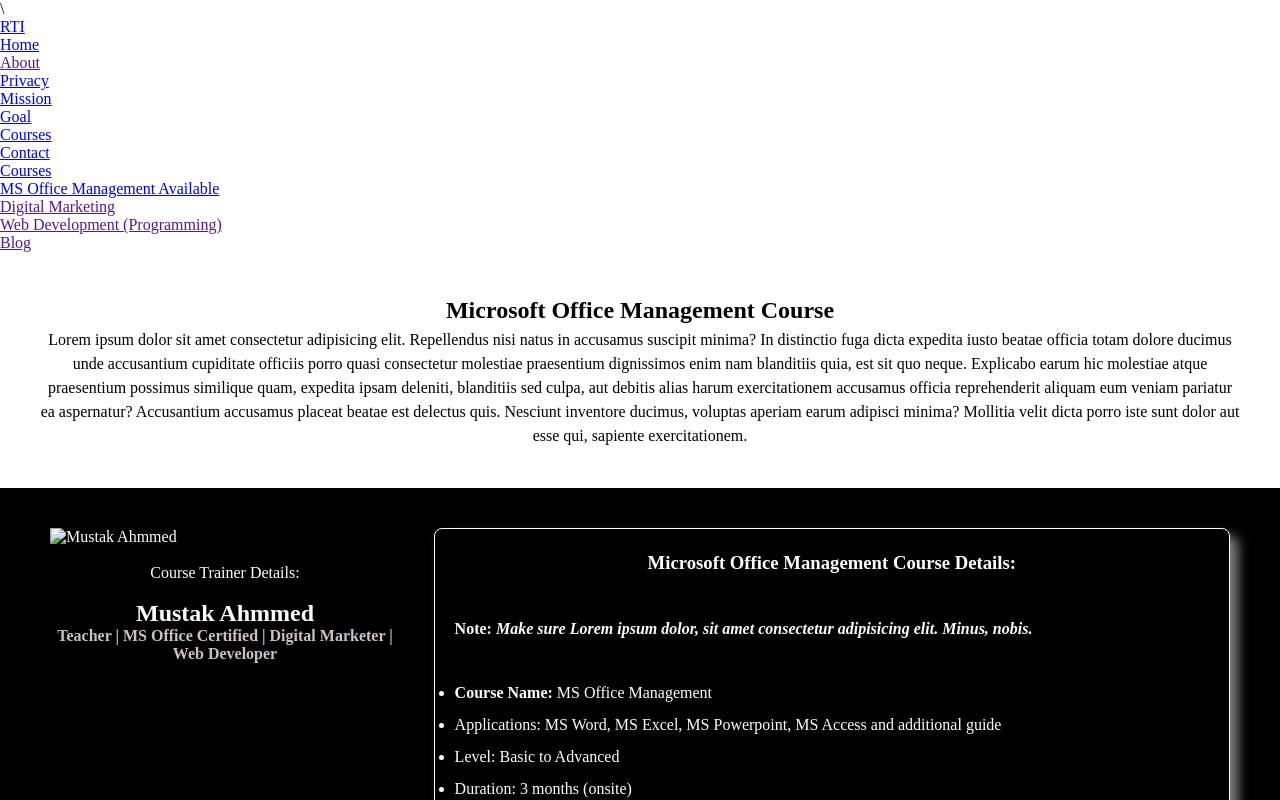
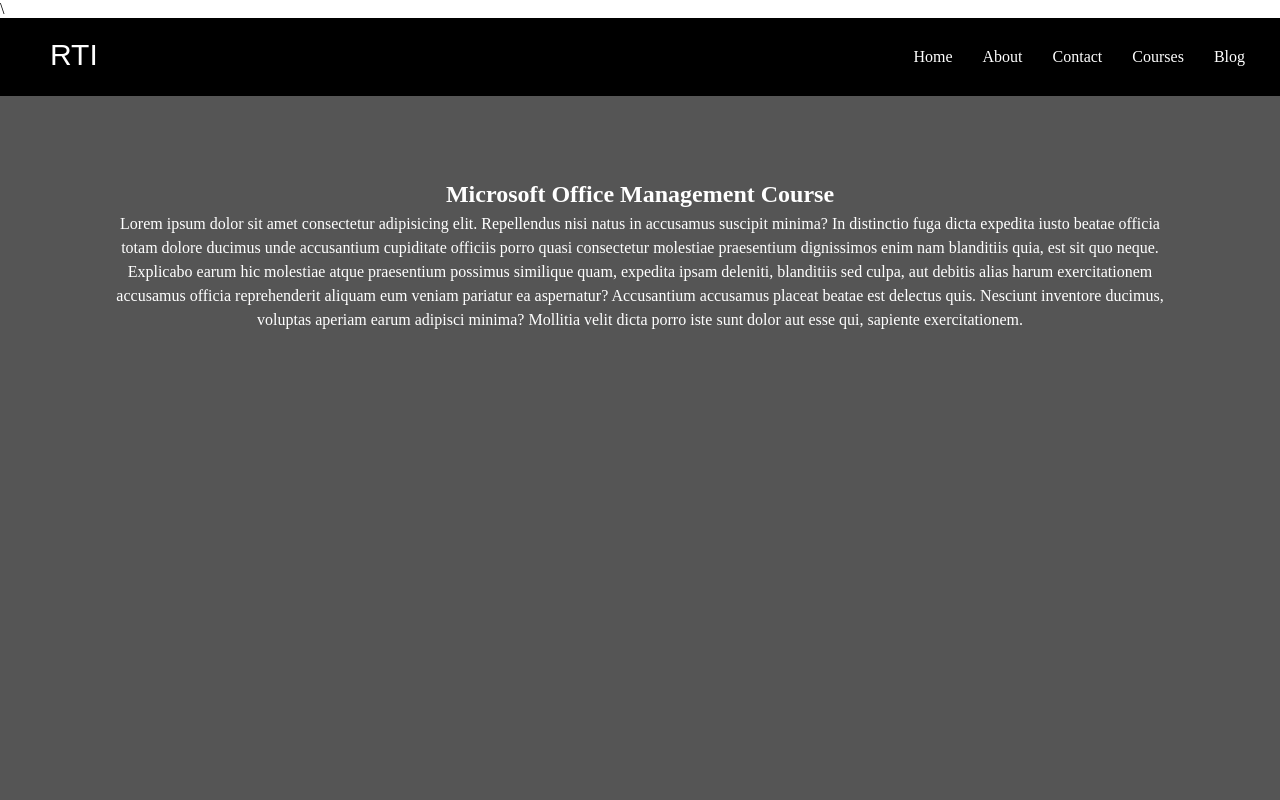
Before and after one commit to Mustakahmmed-dev/Rohingya-Tech-Initiative, a plain HTML site: page courses/ms-office-management.html in a window 1280 px wide. Shown: the top 800 px of the page. Drawn offline with Linux system fonts and the light colour scheme; the site is published under a folder, as on GitHub Pages, so addresses that start at the root find nothing.

Commit message:
Solved some existing issues with pages

```diff
--- a/courses/ms-office-management.html
+++ b/courses/ms-office-management.html
@@ -5,23 +5,23 @@
     <meta name="viewport" content="width=device-width, initial-scale=1.0">
     <title>MS Office Management</title>\
     <link rel="stylesheet" href="ms-office-management.css">
-    <link rel="stylesheet" href="/index.css">
+    <link rel="stylesheet" href="../index.css">
 </head>
 <body>
     <nav class="nav">
         <a href="/index.html" class="logo">RTI</a>
         <ul class="navbar">
-            <li class="nav-item"><a href="/index.html" class="nav-link">Home</a></li>
+            <li class="nav-item"><a href="../index.html" class="nav-link">Home</a></li>
             <li class="nav-item item-holder"><a href="" class="nav-link">About</a>
                 <ul class="item-menu">
-                    <li class="item-item"><a href="/index.html#privacy" class="item-link">Privacy</a></li>
-                    <li class="item-item"><a href="/index.html#mission" class="item-link">Mission</a></li>
+                    <li class="item-item"><a href="../index.html#privacy" class="item-link">Privacy</a></li>
+                    <li class="item-item"><a href="../index.html#mission" class="item-link">Mission</a></li>
                     <li class="item-item"><a href="/index.html#goal" class="item-link">Goal</a></li>
                     <li class="item-item"><a href="#" class="item-link">Courses</a></li>
                 </ul>
 
             </li>
-            <li class="nav-item"><a href="/contact.html" class="nav-link">Contact</a></li>
+            <li class="nav-item"><a href="../contact.html" class="nav-link">Contact</a></li>
             <li class="nav-item item-holder"><a href="#" class="nav-link">Courses</a>
                 <ul class="item-menu">
                     <li class="item-item"><a href="#" class="item-link">MS Office Management <span class="badge">Available</span> </a></li>
@@ -43,7 +43,7 @@
 
       <div class="course-container">
         <div class="course-mentor">
-            <img class="course-mentor-pic" src="/images/course-mentor.png" alt="Mustak Ahmmed" title="Course Trainer">
+            <img class="course-mentor-pic" src="../images/course-mentor.png" alt="Mustak Ahmmed" title="Course Trainer">
             <div class="course-mentor-desc">
                 <br>
                 <p>Course Trainer Details:</p><br>
```
Also changed, not shown: contact.html (+2 -2 lines), index.html (+1 -1 lines).
